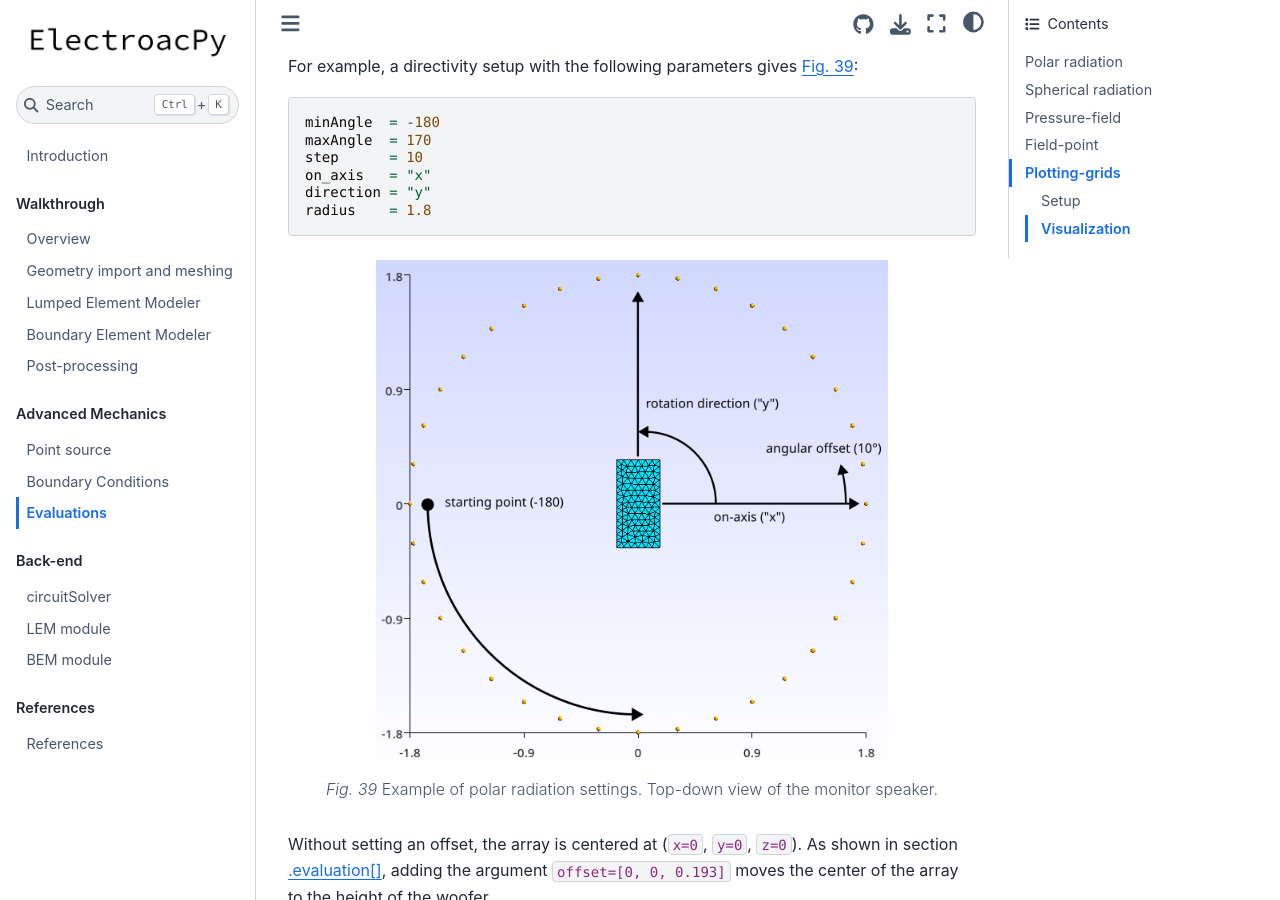
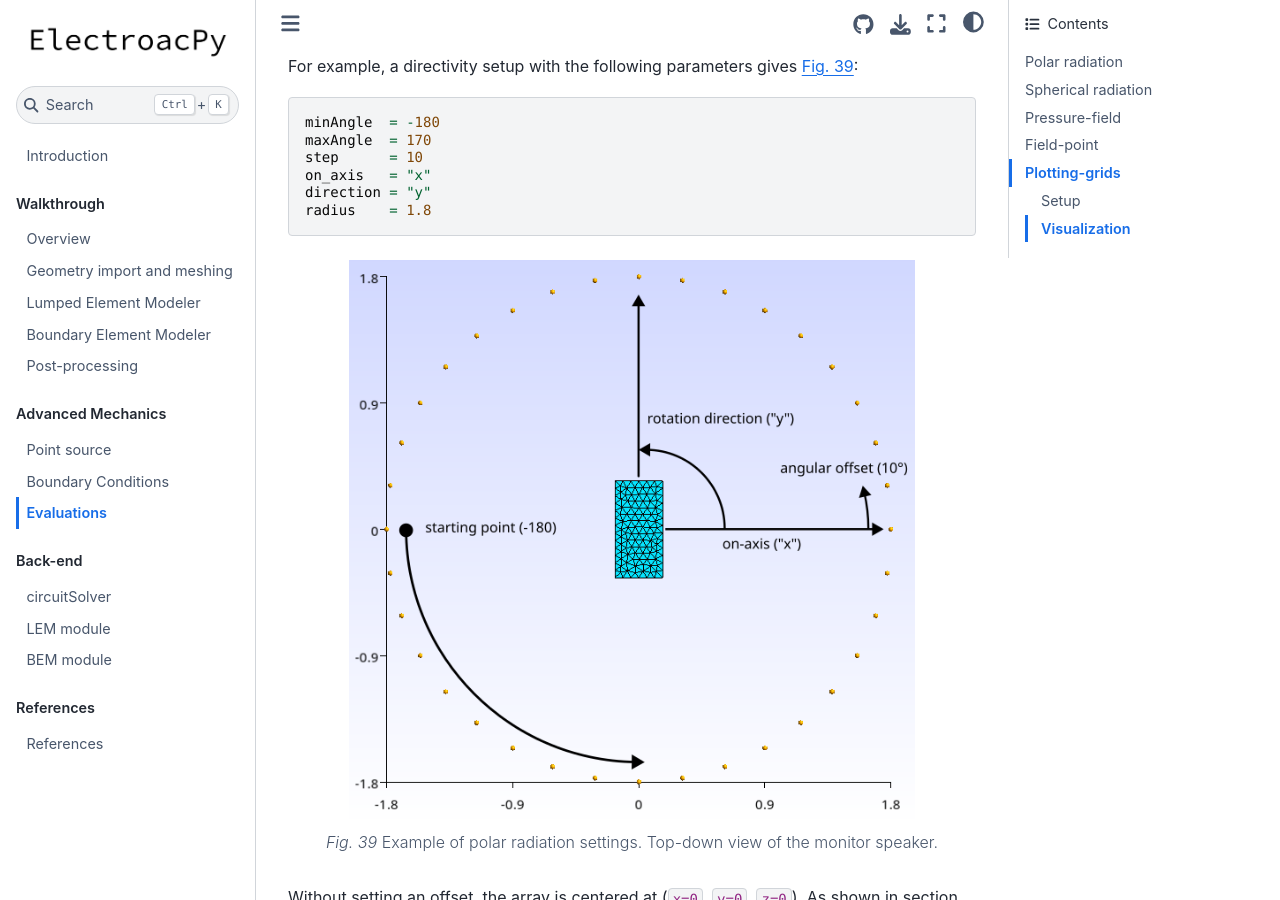
Before and after one commit to TomMunoz3772/electroacPy, a Jupyter Book: the page built from docs/02-ad-evaluations.md, in a window 1280 px wide and 900 px high, scrolled down 780 px. Built offline with Jupyter Book 1.0.4 settings and Sphinx 7.4.7 and the Sphinx Book theme 1.1.4, drawn with Linux system fonts in a browser that asks for light colours.

Commit message:
update some figure's size

````diff
--- a/docs/02-ad-evaluations.md
+++ b/docs/02-ad-evaluations.md
@@ -34,7 +34,7 @@
 
 ```{figure} ./evaluations_images/polar_radiation.png
     :name: polar-radiation-setup
-    :scale: 80%
+    :width: 15cm
 Example of polar radiation settings. Top-down view of the monitor speaker.
 ```
 
@@ -69,7 +69,7 @@
 
 ```{figure} ./evaluations_images/spherical_radiation_setup.png
     :name: sph-setup
-    :width: 15cm
+    :width: 20cm
 
 Spherical array of evaluation points.
 ```
````
Also changed, not shown: docs/03-ad-BEM.md (+1 -1 lines).
